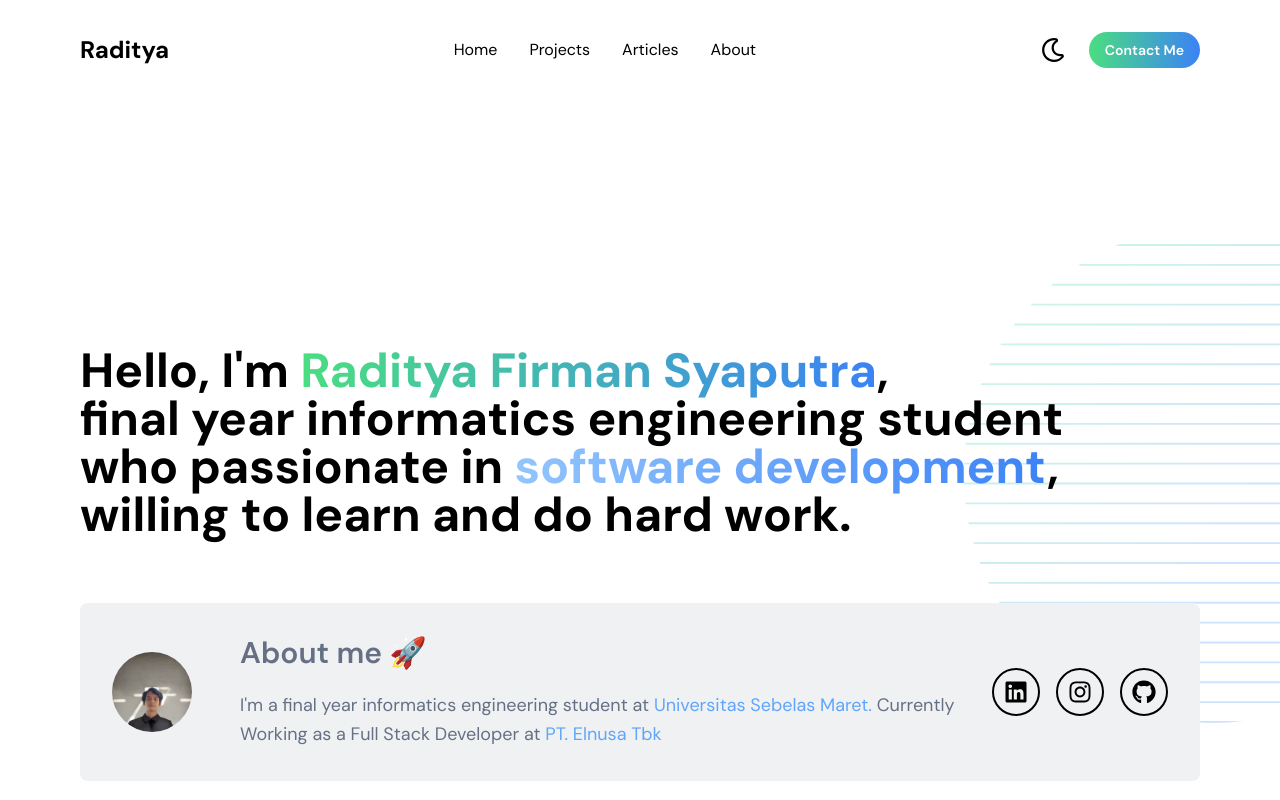
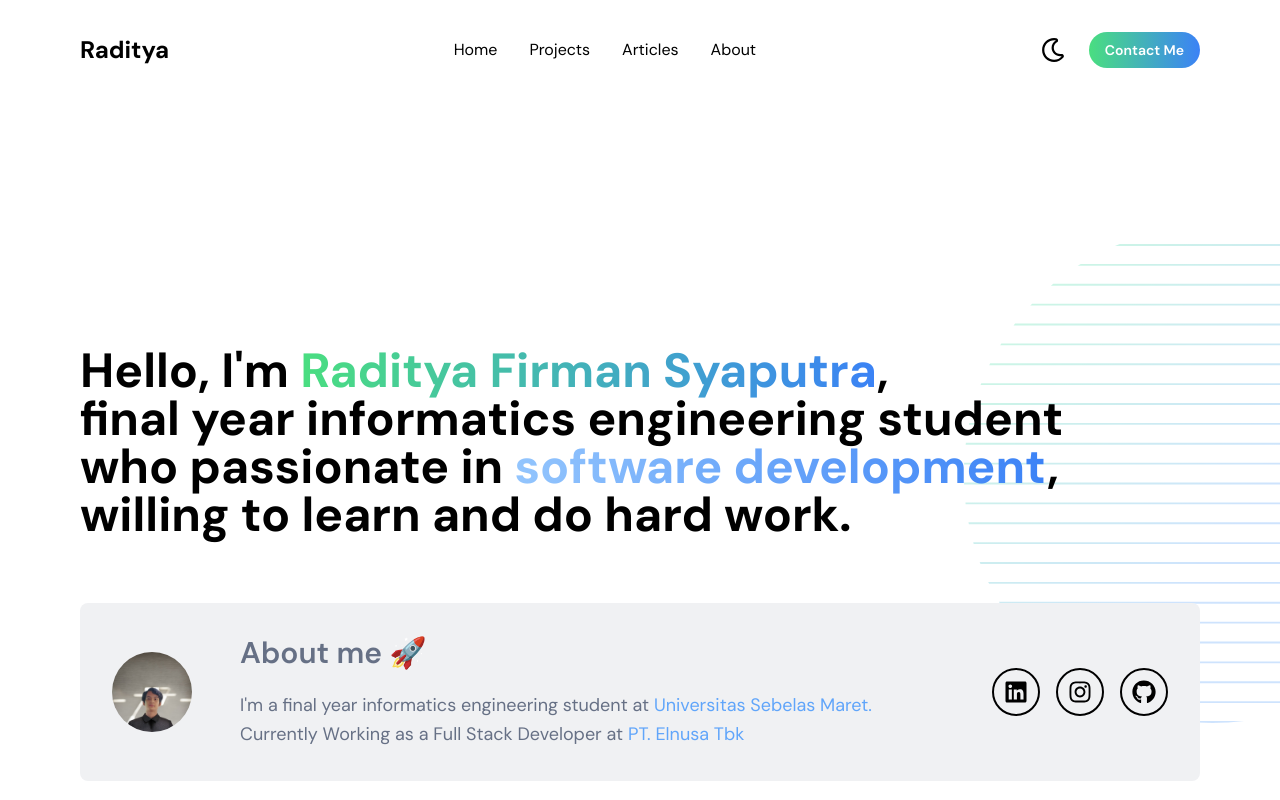
Before and after one commit to radityafs/my-portofolio, a Next.js app: page / in a window 1280 px wide. Shown: the top 800 px of the page. Built offline with nearby package versions, Linux system fonts and the light colour scheme.

Commit message:
Refactor About component layout

```diff
--- a/components/Home/About.tsx
+++ b/components/Home/About.tsx
@@ -38,17 +38,16 @@ export default function Home() {
         </h1>
 
         <div className="flex flex-col bg-[#F0F1F3] dark:bg-gray-800 p-8 rounded-lg z-10">
-          <div className="flex flex-col lg:flex-row items-center space-y-8 lg:space-y-0 lg:space-x-8 justify-between">
-            <div className="flex flex-col text-center md:text-left md:flex-row items-center space-y-4 md:space-y-0 md:space-x-4">
+          <div className="flex flex-col text-center md:text-left md:flex-row items-center space-y-4 md:space-y-0 md:space-x-4 gap-8">
             <Image
               src={PhotoProfile}
               alt="Raditya Firman S"
-                className="rounded-full w-20 h-20 mr-0 lg:mr-8"
+              className="rounded-full w-20 h-20 mr-0"
             />
 
             <div className="flex flex-col space-y-4 md:space-y-0 text-[#667085] dark:text-white">
               <p className="text-3xl font-semibold mb-5">About me 🚀</p>
-                <p className=" text-lg leading-relaxed">
+              <p className="text-lg leading-relaxed">
                 I'm a final year informatics engineering student at{" "}
                 <a
                   href="https://www.uns.ac.id/"
@@ -64,7 +63,6 @@ export default function Home() {
                   PT. Elnusa Tbk
                 </a>
               </p>
-              </div>
             </div>
 
             <div className="flex space-x-4">
```
Lines whose indentation alone changed are shown as unchanged.
